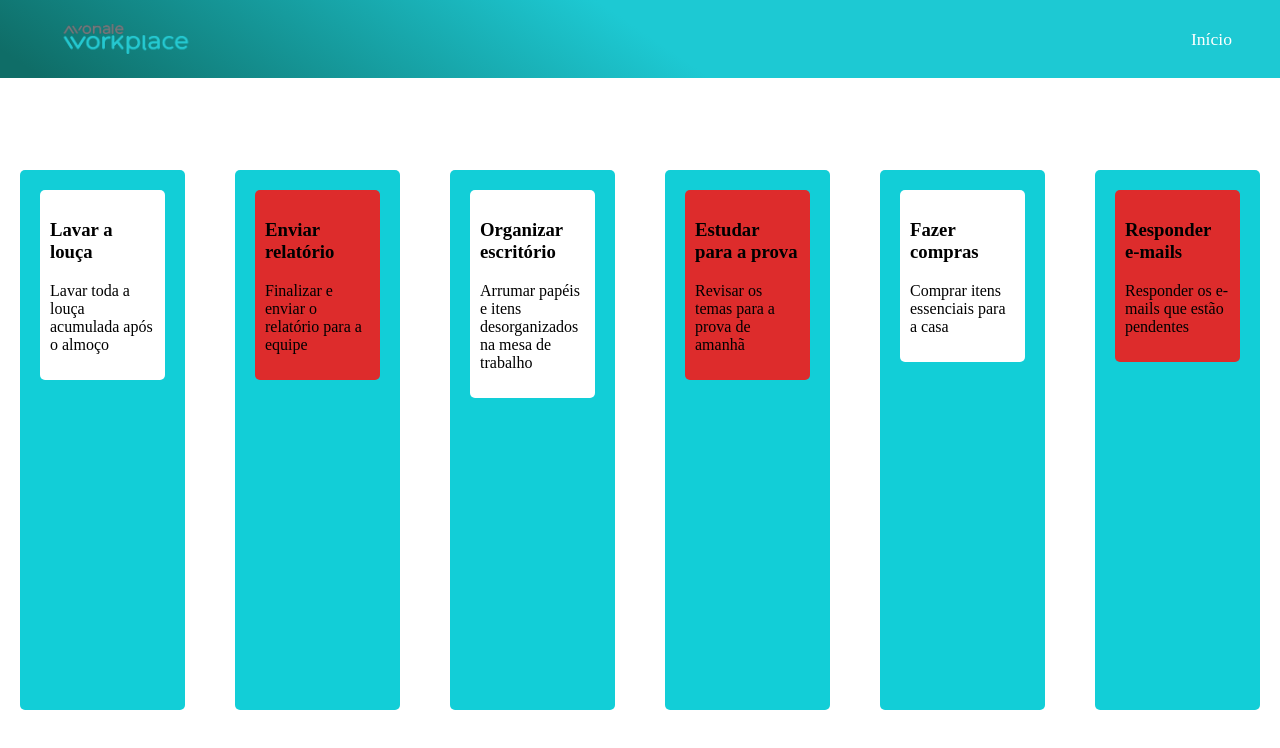
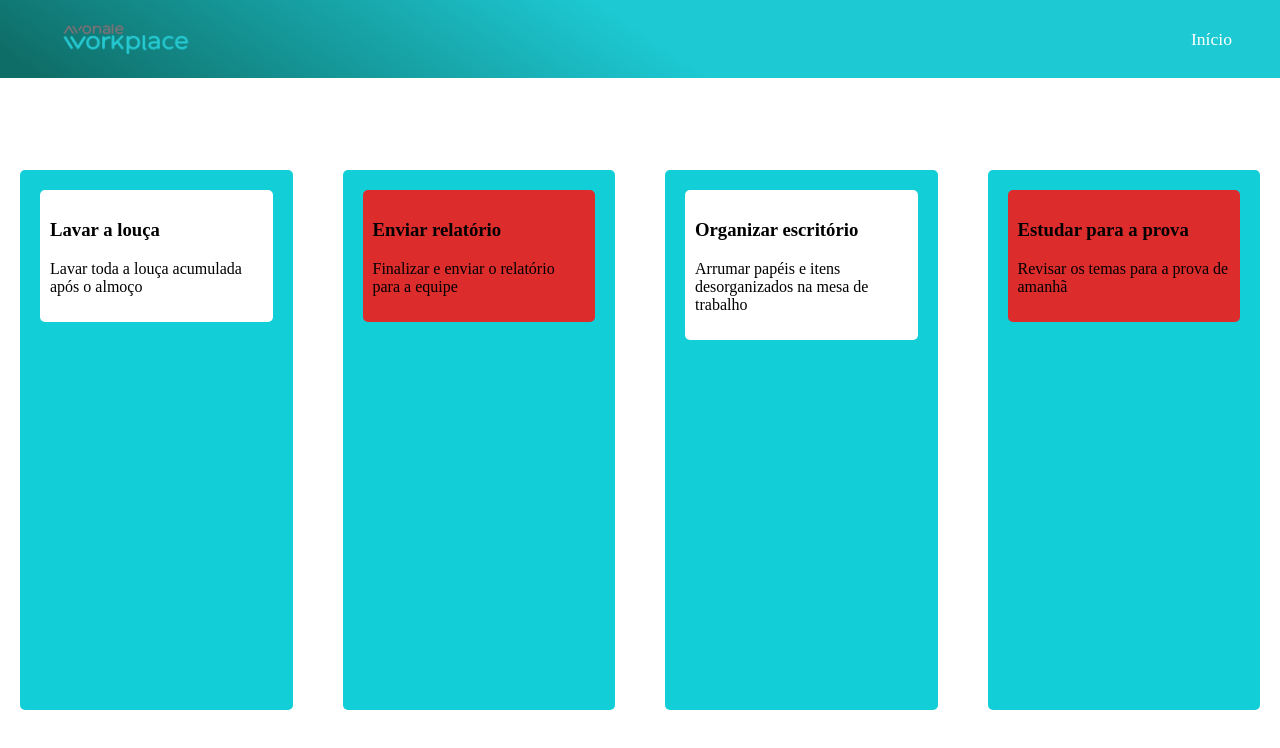
Before and after one commit to Viniosk/Avonalejs, a Vue app: page /dashboard in a window 1280 px wide. Shown: the top 748 px of the page. Built offline with nearby package versions, Linux system fonts and the light colour scheme.

Commit message:
Atualização tabela

```diff
--- a/src/components/Dashboard.vue
+++ b/src/components/Dashboard.vue
@@ -27,6 +27,7 @@
 
 <script>
 export default {
+  // eslint-disable-next-line vue/multi-word-component-names
   name: "Dashboard",
   data() {
     return {
@@ -35,8 +36,6 @@ export default {
         { id: 2, titulo: "Enviar relatório", descricao: "Finalizar e enviar o relatório para a equipe", urgente: true },
         { id: 3, titulo: "Organizar escritório", descricao: "Arrumar papéis e itens desorganizados na mesa de trabalho", urgente: false },
         { id: 4, titulo: "Estudar para a prova", descricao: "Revisar os temas para a prova de amanhã", urgente: true },
-        { id: 5, titulo: "Fazer compras", descricao: "Comprar itens essenciais para a casa", urgente: false },
-        { id: 6, titulo: "Responder e-mails", descricao: "Responder os e-mails que estão pendentes", urgente: true }
       ],
     };
   },
```
